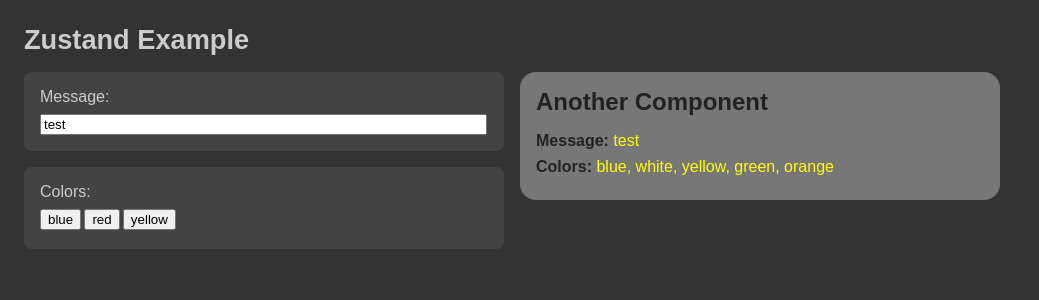
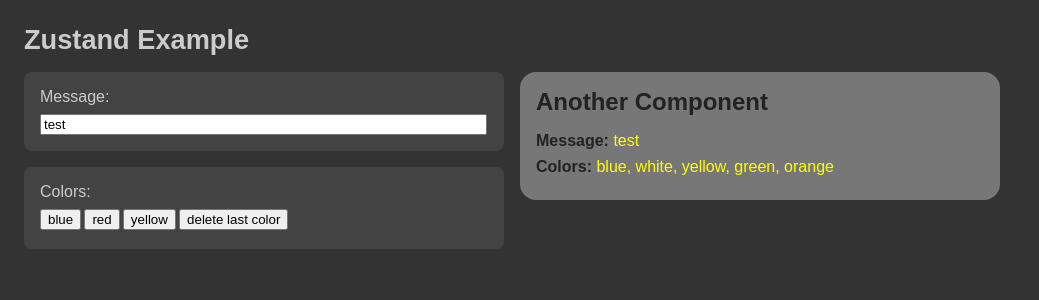
Before and after one commit to edwardtanguay/et03-zustand-example, a React (Vite) app: page / in a window 1280 px wide. Shown: the top 300 px of the page, without its empty margins (0-1039 px from the left). Built offline with nearby package versions, Linux system fonts and the light colour scheme.

Commit message:
deleteLastColor

```diff
--- a/src/App.tsx
+++ b/src/App.tsx
@@ -31,6 +31,7 @@
 						<button onClick={() => store.addColor('yellow')}>
 							yellow
 						</button>
+						<button onClick={() => store.deleteLastColor()}>delete last color</button>
 					</div>
 				</section>
 				<section className="dataArea">
--- a/src/store.tsx
+++ b/src/store.tsx
@@ -5,6 +5,7 @@
 	setMessage: (message: string) => void;
 	colors: string[];
 	addColor: (color: string) => void;
+	deleteLastColor: () => void;
 }
 
 export const useStore = create<IStore>(
@@ -20,5 +21,12 @@
 				return _state;
 			});
 		},
+		deleteLastColor: () => {
+			set((state) => {
+				const _state = { ...state };
+				_state.colors.pop();
+				return _state;
+			});
+		},
 	})
 );
```
